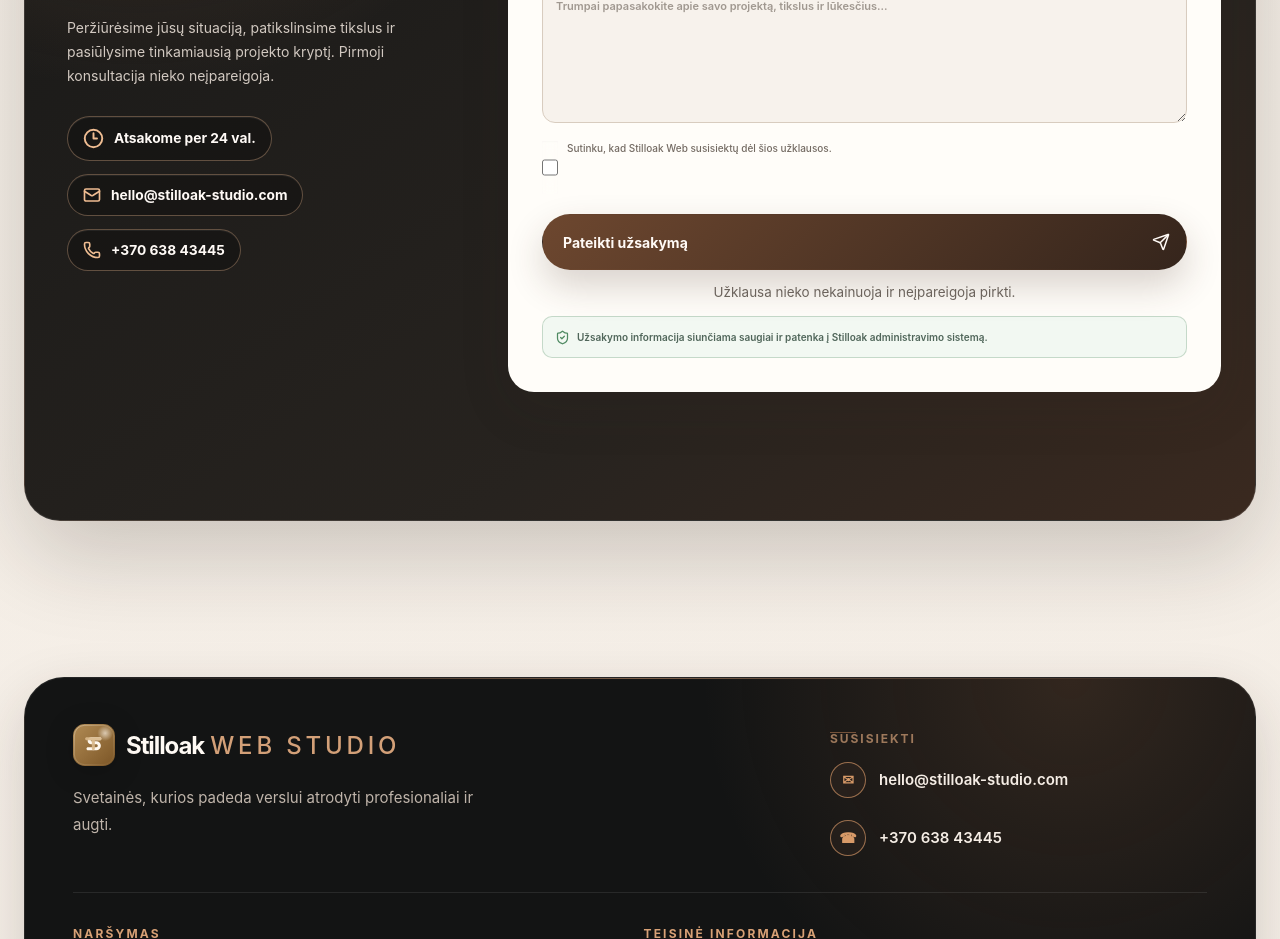
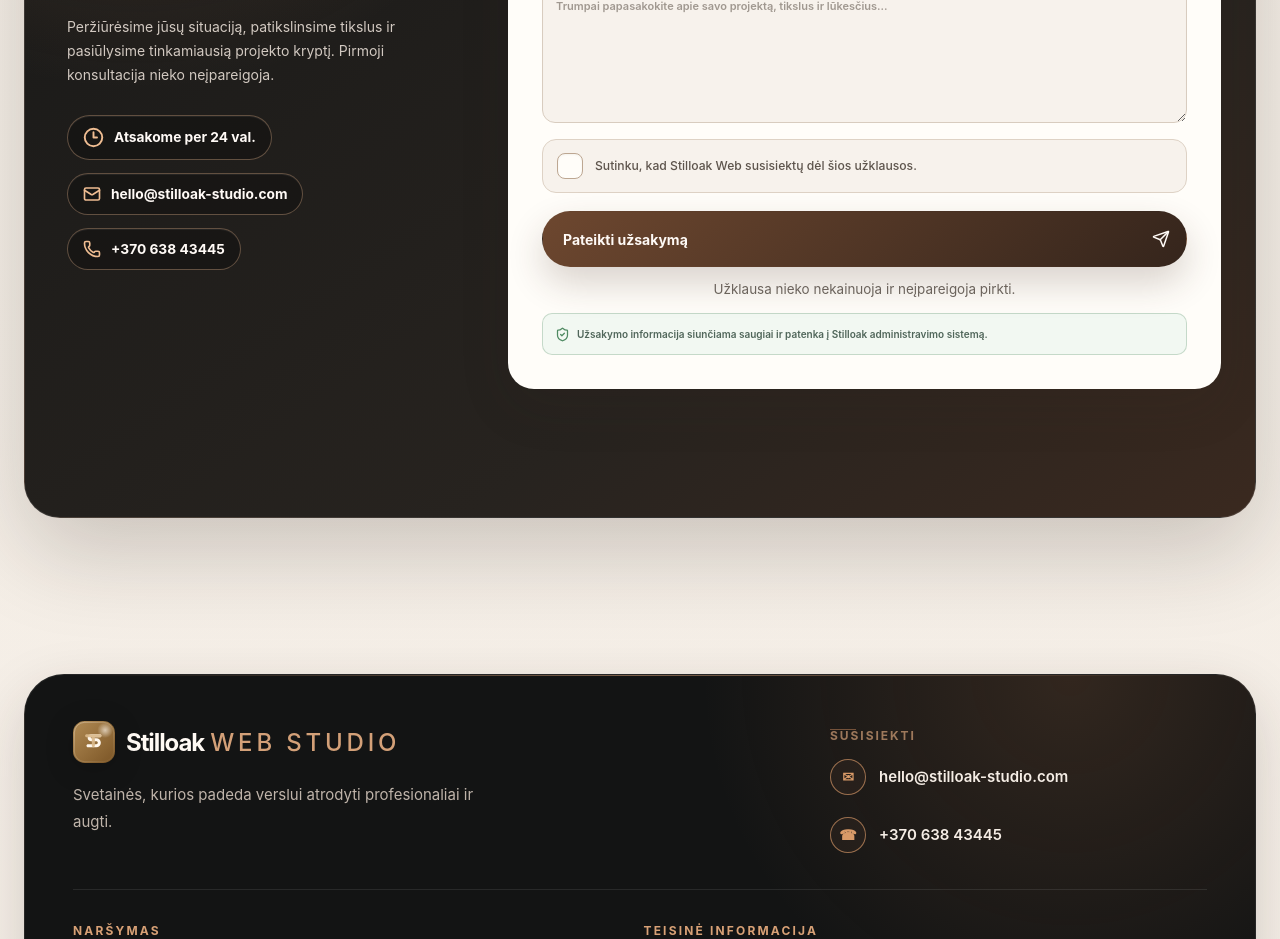
Before and after one commit to Rokasberr/manoshop-lite, a React (Vite) app in the folder web-services/: page / in a window 1280 px wide. Shown: the part 6320-7259 px from the top of the page. Built offline with nearby package versions, Linux system fonts and the light colour scheme; no server answers.

Commit message:
Fix inquiry consent control (#78)
Replace the cramped native checkbox with a clear accessible consent control and preserve focus and validation states.

```diff
--- a/web-services/src/App.tsx
+++ b/web-services/src/App.tsx
@@ -926,6 +926,7 @@ function App() {
                 onChange={(event) => updateForm("consent", event.target.checked)}
                 aria-invalid={Boolean(errors.consent)}
               />
+              <span className="consent-check" aria-hidden="true" />
               <span>Sutinku, kad Stilloak Web susisiektų dėl šios užklausos.</span>
             </label>
             {errors.consent ? <small className="field-error consent-error">{errors.consent}</small> : null}
--- a/web-services/src/styles/premium-site.css
+++ b/web-services/src/styles/premium-site.css
@@ -592,6 +592,77 @@ body {
 .contact-form textarea { min-height: 138px; }
 .contact-form .form-submit { min-height: 56px; }
 
+.contact-form .consent-field {
+  position: relative;
+  display: grid !important;
+  grid-template-columns: 26px minmax(0, 1fr);
+  gap: 12px !important;
+  align-items: center;
+  min-height: 54px;
+  padding: 12px 14px;
+  border: 1px solid #ded2c5;
+  border-radius: 14px;
+  color: #5d544c !important;
+  background: #f7f2ec;
+  font-size: .76rem !important;
+  line-height: 1.5;
+  cursor: pointer;
+}
+
+.contact-form .consent-field input {
+  position: absolute;
+  width: 1px;
+  height: 1px;
+  margin: 0;
+  overflow: hidden;
+  opacity: 0;
+  pointer-events: none;
+}
+
+.contact-form .consent-check {
+  position: relative;
+  display: grid;
+  width: 26px;
+  height: 26px;
+  place-items: center;
+  border: 1px solid #bda792;
+  border-radius: 8px;
+  background: #fffdf9;
+  box-shadow: inset 0 1px 2px rgba(45, 35, 28, .05);
+  transition: border-color 160ms ease, background 160ms ease, box-shadow 160ms ease;
+}
+
+.contact-form .consent-field input:checked + .consent-check {
+  border-color: #6d472f;
+  background: linear-gradient(145deg, #8f6042, #4a3021);
+  box-shadow: 0 5px 14px rgba(92, 57, 35, .2);
+}
+
+.contact-form .consent-field input:checked + .consent-check::after {
+  width: 10px;
+  height: 6px;
+  border-bottom: 2px solid #fffaf6;
+  border-left: 2px solid #fffaf6;
+  content: "";
+  transform: translateY(-1px) rotate(-45deg);
+}
+
+.contact-form .consent-field input:focus-visible + .consent-check {
+  outline: 3px solid rgba(168, 117, 80, .22);
+  outline-offset: 2px;
+}
+
+.contact-form .consent-field:has(input[aria-invalid="true"]) {
+  border-color: #c27769;
+  background: #fff5f2;
+}
+
+.contact-form .form-submit {
+  box-sizing: border-box;
+  max-width: 100%;
+  overflow: hidden;
+}
+
 .site-footer {
   margin-top: 100px;
   border-radius: 40px 40px 0 0;
```
